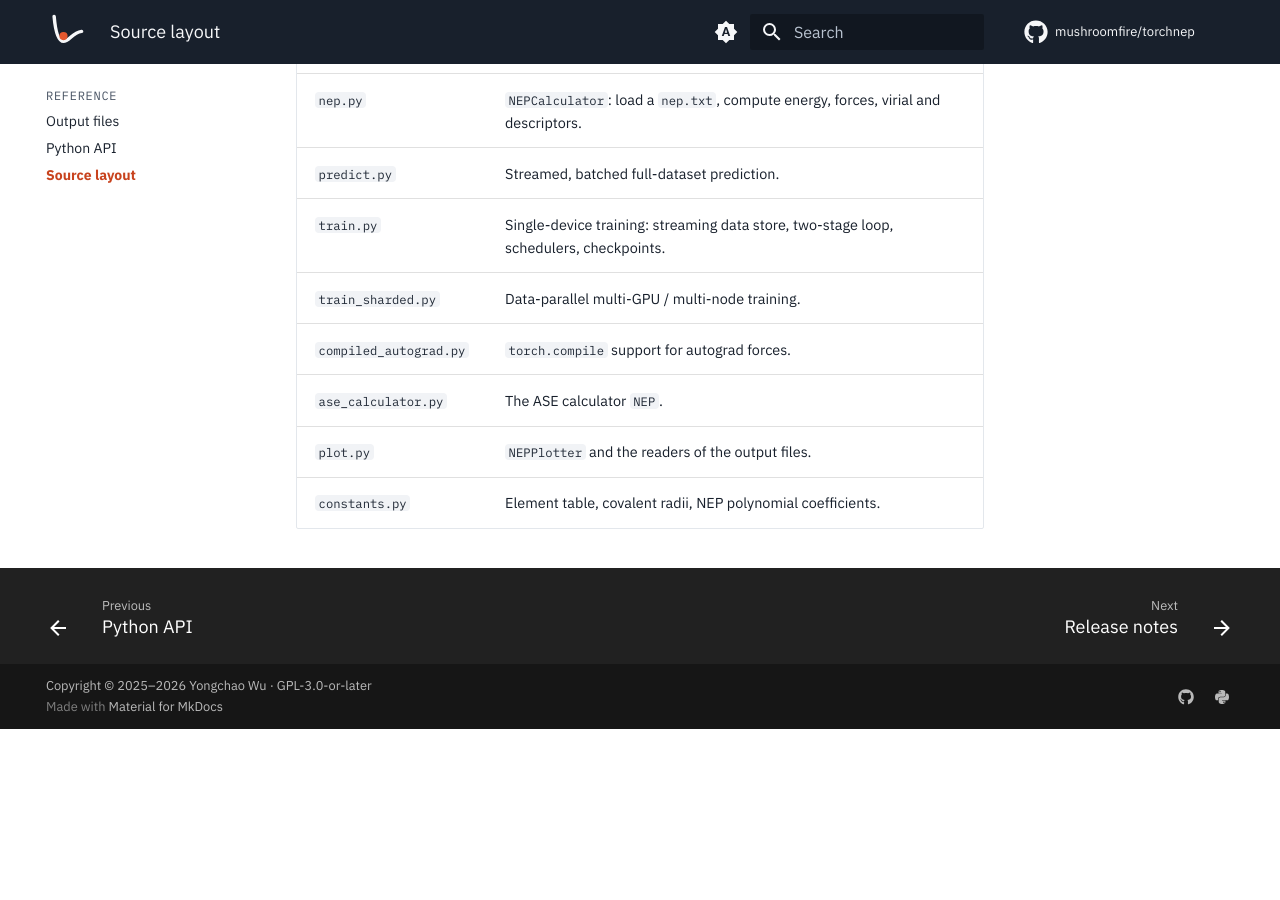
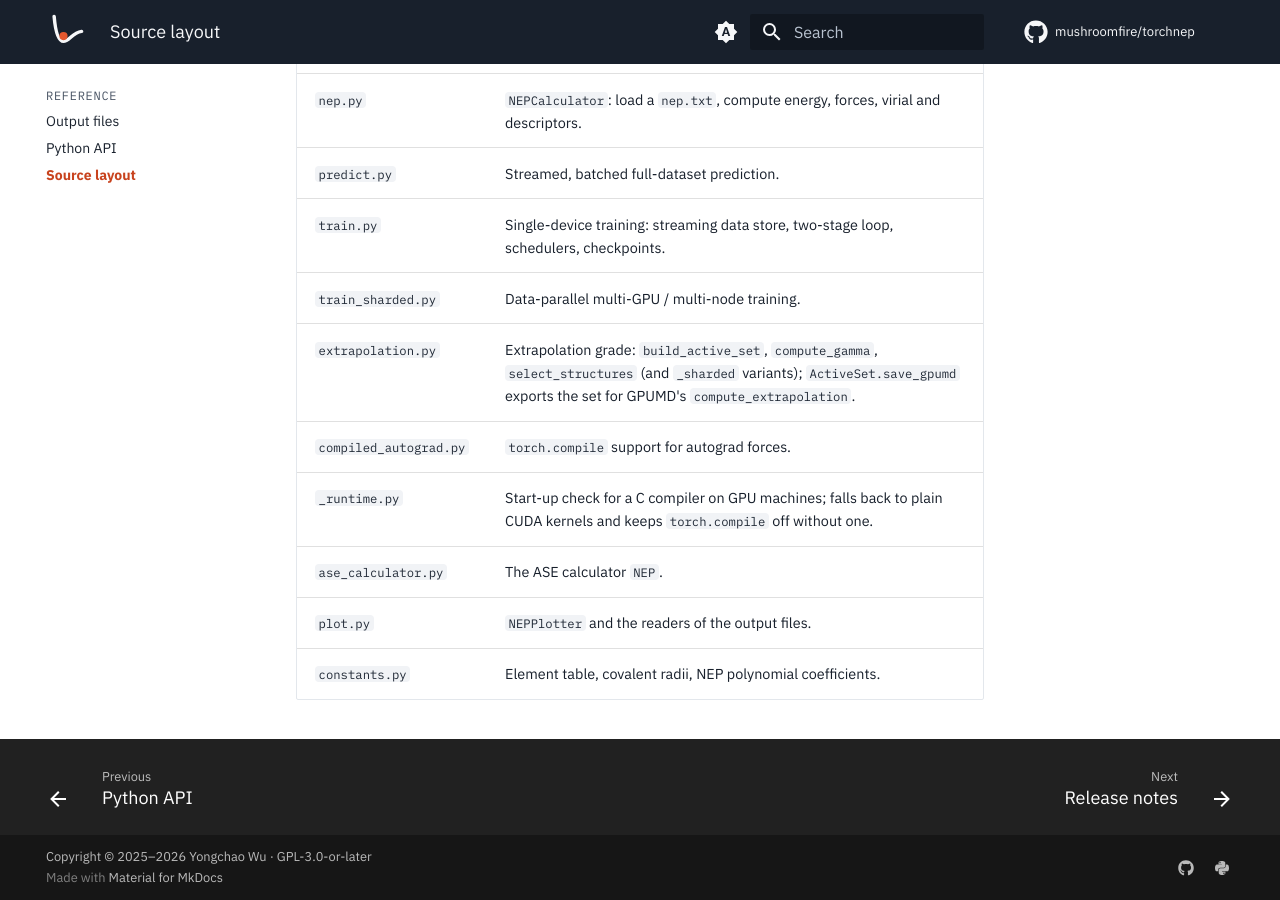
Before and after one commit to mushroomfire/torchnep, an MkDocs documentation site: the page built from docs/reference/source-layout.md, in a window 1280 px wide and 900 px high, scrolled down 573 px. Built offline with MkDocs 1.6.1 and Material for MkDocs 9.7.7, drawn with Linux system fonts in a browser that asks for light colours; comment, search, counter and statistics services are not loaded; before the commit the page ends 1302 px from its top, so only the background shows below that.

Commit message:
Docs: source layout lists extrapolation.py and _runtime.py

```diff
--- a/docs/reference/source-layout.md
+++ b/docs/reference/source-layout.md
@@ -11,7 +11,9 @@
 | `predict.py` | Streamed, batched full-dataset prediction. |
 | `train.py` | Single-device training: streaming data store, two-stage loop, schedulers, checkpoints. |
 | `train_sharded.py` | Data-parallel multi-GPU / multi-node training. |
+| `extrapolation.py` | Extrapolation grade: `build_active_set`, `compute_gamma`, `select_structures` (and `_sharded` variants); `ActiveSet.save_gpumd` exports the set for GPUMD's `compute_extrapolation`. |
 | `compiled_autograd.py` | `torch.compile` support for autograd forces. |
+| `_runtime.py` | Start-up check for a C compiler on GPU machines; falls back to plain CUDA kernels and keeps `torch.compile` off without one. |
 | `ase_calculator.py` | The ASE calculator `NEP`. |
 | `plot.py` | `NEPPlotter` and the readers of the output files. |
 | `constants.py` | Element table, covalent radii, NEP polynomial coefficients. |
```
